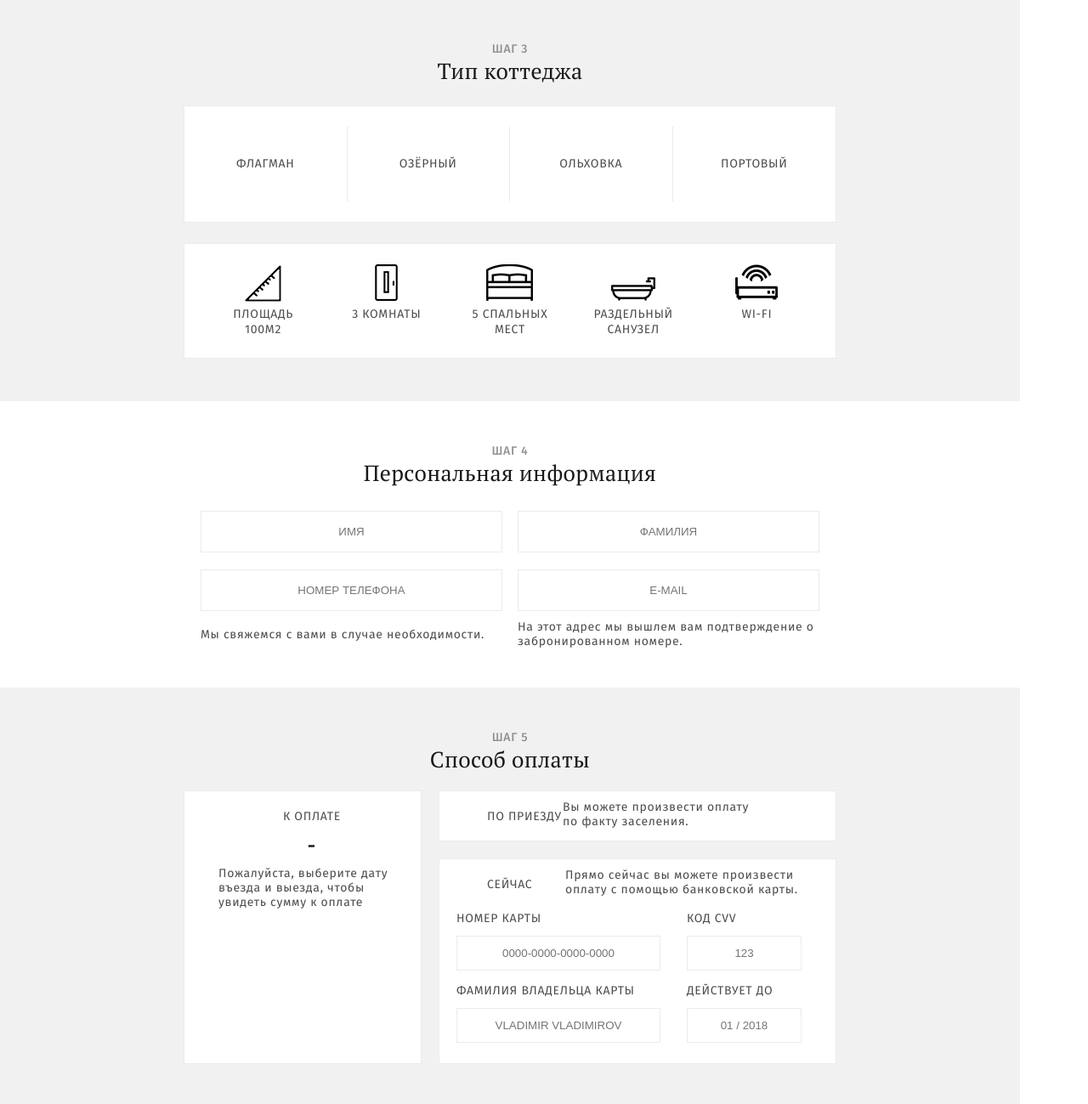
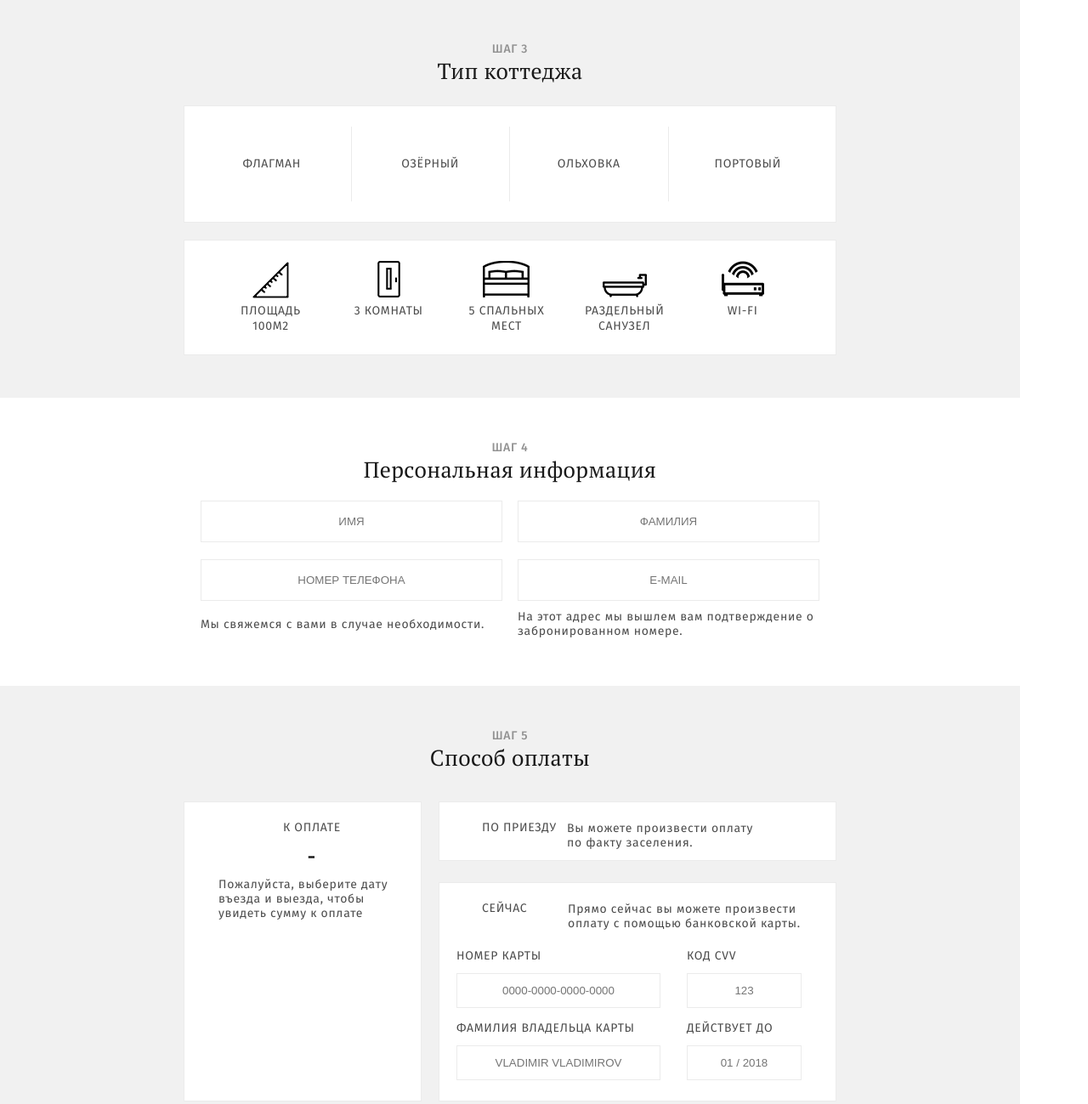
Before and after one commit to MechanicalSoul/greenvalley, a website: page src/booking.html in a window 1280 px wide. Shown: the part 920-2219 px from the top of the page at 85% size. Drawn offline with nearby package versions, Linux system fonts and the light colour scheme; files that its build step writes are made by us from their sources; a web font is replaced by a local one.

Commit message:
Доделал позиционирование для booking на 768 и 1200

```diff
--- a/src/less/blocks/step.less
+++ b/src/less/blocks/step.less
@@ -18,6 +18,10 @@
 
 	&--short {
 		padding-bottom: 40px;
+
+		@media (min-width: 768px) {
+			padding-bottom: 50px;
+		}
 	}
 
 	&__number {
@@ -76,6 +80,11 @@
 		margin-top: 26px;
 		.row();
 
+		@media (min-width: 768px) {
+			padding-left: 0;
+			padding-right: 0;
+		}
+
 		&--hotel {
 			flex-basis: 50%;
 			background-image: url('../img/booking-hotel.png');
@@ -104,8 +113,7 @@
 		background-color: @color-white;
 		border: 1px solid @color-shade-gray-3;
 		margin-top: 24px;
-		padding-top: 24px;
-		padding-bottom: 24px;
+		padding: 24px 10px 24px 10px;
 		width: 100%;
 		list-style-type: none;
 		font-size: 0;
@@ -141,8 +149,8 @@
 		position: relative;
 		background-color: @color-white;
 		border: 1px solid @color-shade-gray-3;
-		margin-top: 24px;
-		padding: 24px 20px 24px 20px;
+		margin-top: 20px;
+		padding: 24px 40px 24px 32px;
 		list-style-type: none;
 		font-size: 0;
 
@@ -209,6 +217,7 @@
 			align-items: center;
 			padding-right: 20px;
 			padding-left: 20px;
+			padding-top: 0;
 		}
 	}
 
@@ -255,7 +264,7 @@
 		@media (min-width: 768px) {
 			width: 468px;
 			order: 2;
-			padding-top: 20px;
+			padding-top: 35px;
 		}
 	}
 
@@ -264,7 +273,7 @@
 		background-color: @color-white;
 		border: 1px solid @color-shade-gray-3;
 		padding: 10px 40px 25px 40px;
-		margin-top: 20px;
+		margin-top: 35px;
 		.column();
 
 		@media (min-width: 768px) {
@@ -294,11 +303,14 @@
 		@media (min-width: 768px) {
 			width: 100%;
 			padding-left: 20px;
+			padding-bottom: 12px;
+			margin-bottom: 25px;
 		}
 
 		.step__text {
 			display: none;
 			width: 225px;
+			padding-top: 12px;
 
 			@media (min-width: 768px) {
 				display: block;
@@ -308,8 +320,12 @@
 
 	&__pay-check {
 		padding-left: 36px;
-		width: 125px;
+		width: 130px;
 		text-align: left;
+
+		@media (min-width: 768px) {
+			padding-left: 30px;
+		}
 	}
 
 	&__now {
@@ -327,7 +343,8 @@
 
 		.step__text {
 			display: none;
-			width: 278px;
+			width: 275px;
+			padding-top: 12px;
 
 			@media (min-width: 768px) {
 				display: block;
@@ -342,6 +359,7 @@
 		@media (min-width: 768px) {
 			.row();
 			justify-content: space-between;
+			padding-top: 10px;
 		}
 	}
 
```
